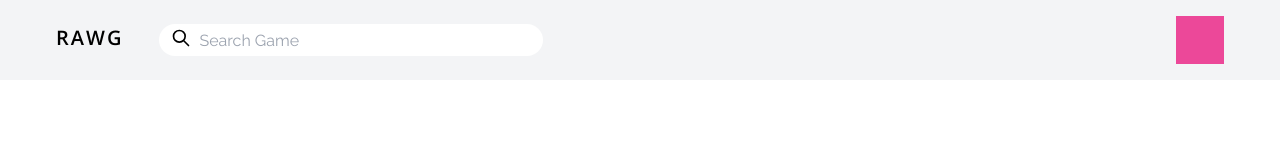
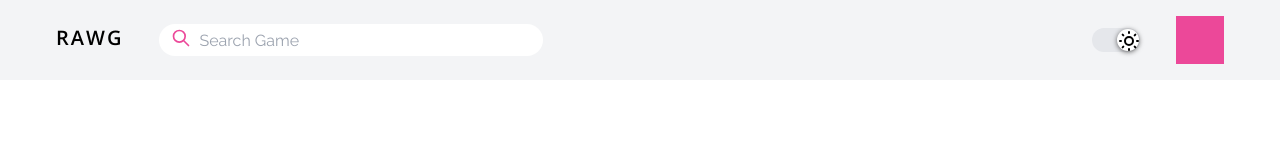
Before and after one commit to khanhhua165/rawg-game, a React (Create React App) app: page / in a window 1280 px wide. Shown: the top 160 px of the page. Built offline with nearby package versions, Linux system fonts and the light colour scheme.

Commit message:
add REDUX

```diff
--- a/package.json
+++ b/package.json
@@ -12,7 +12,9 @@
     "react-redux": "^7.2.2",
     "react-router-dom": "^5.2.0",
     "react-scripts": "4.0.3",
+    "react-switch": "^6.0.0",
     "redux": "^4.0.5",
+    "redux-devtools-extension": "^2.13.8",
     "redux-thunk": "^2.3.0",
     "typescript": "^4.2.2",
     "web-vitals": "^1.1.0"
--- a/src/App.tsx
+++ b/src/App.tsx
@@ -1,12 +1,24 @@
 import React from "react";
+import { connect, ConnectedProps } from "react-redux";
 import Layout from "./components/Layout";
+import { AppState } from "./reducers/AppReducer";
 
-function App() {
+const mapStateToProps = (state: AppState) => {
+  return {
+    isLightMode: state.isLightMode,
+  };
+};
+type PropsFromRedux = ConnectedProps<typeof connector>;
+
+const connector = connect(mapStateToProps);
+
+const App: React.FC<PropsFromRedux> = (props) => {
+  const darkMode = props.isLightMode ? "" : "dark";
   return (
-    <div className="font-serif">
+    <div className={`font-serif ${darkMode}`}>
       <Layout />
     </div>
   );
-}
+};
 
-export default App;
+export default connector(App);
--- /dev/null
+++ b/src/actions/AppActions.tsx
@@ -0,0 +1,4 @@
+import { SWITCH_MODE } from "../constants/ActionTypes";
+export const switchUI = () => ({
+  type: SWITCH_MODE,
+});
--- a/src/components/Navbar.tsx
+++ b/src/components/Navbar.tsx
@@ -1,9 +1,10 @@
 import React from "react";
 import Searchbar from "./Searchbar";
+import UISwitch from "./UISwitch";
 
 const Navbar: React.FC = () => {
   return (
-    <div className="w-full bg-gray-100">
+    <div className="w-full bg-gray-100 dark:bg-gray-900 dark:text-white">
       <div className="flex items-center justify-between py-4 mx-auto px-14 max-w-7xl">
         <div className="flex space-x-9 justify-left">
           <div className="font-sans text-xl font-bold tracking-widest uppercase">
@@ -11,8 +12,10 @@ const Navbar: React.FC = () => {
           </div>
           <Searchbar />
         </div>
-
-        <div className="w-12 h-12 bg-pink-500"></div>
+        <div className="flex items-center justify-center space-x-9">
+          <UISwitch />
+          <div className="w-12 h-12 bg-pink-500"></div>
+        </div>
       </div>
     </div>
   );
--- a/src/components/Searchbar.tsx
+++ b/src/components/Searchbar.tsx
@@ -14,12 +14,12 @@ const Searchbar: React.FC = () => {
     <form onSubmit={handleSubmit(onSubmit)} className="relative">
       <input
         name="gameName"
-        ref={register}
+        ref={register({ required: true })}
         placeholder="Search Game"
-        className="h-8 pl-10 pr-3 rounded-full w-96"
+        className="h-8 pl-10 pr-3 focus:outline-none rounded-2xl w-96 dark:focus:bg-gray-50 dark:hover:bg-gray-50 dark:bg-gray-700 dark:focus:text-black dark:hover:text-black focus:ring-2 focus:ring-pink-600"
       />
       <svg
-        className="absolute w-5 h-5 left-3 bottom-2"
+        className="absolute w-5 h-5 text-pink-500 left-3 bottom-2"
         xmlns="http://www.w3.org/2000/svg"
         fill="none"
         viewBox="0 0 24 24"
--- /dev/null
+++ b/src/components/UISwitch.tsx
@@ -0,0 +1,69 @@
+import React, { Dispatch } from "react";
+import Switch from "react-switch";
+import { connect, ConnectedProps } from "react-redux";
+import { AppAction, AppState } from "../reducers/AppReducer";
+import { switchUI } from "../actions/AppActions";
+
+const mapStateToProps = (state: AppState) => {
+  return {
+    isLightMode: state.isLightMode,
+  };
+};
+
+const mapDispatchToProps = (dispatch: Dispatch<AppAction>) => {
+  return { switchMode: () => dispatch(switchUI()) };
+};
+
+const connector = connect(mapStateToProps, mapDispatchToProps);
+
+type PropsFromRedux = ConnectedProps<typeof connector>;
+
+const UISwitch: React.FC<PropsFromRedux> = (props) => {
+  return (
+    <Switch
+      onChange={props.switchMode}
+      checked={props.isLightMode}
+      onColor="#E5E7EB"
+      offColor="#DB2777"
+      checkedIcon={false}
+      uncheckedIcon={false}
+      checkedHandleIcon={
+        <svg
+          xmlns="http://www.w3.org/2000/svg"
+          fill="none"
+          viewBox="0 0 24 24"
+          stroke="currentColor"
+          className="w-6 h-6 "
+        >
+          <path
+            strokeLinecap="round"
+            strokeLinejoin="round"
+            strokeWidth={2}
+            d="M12 3v1m0 16v1m9-9h-1M4 12H3m15.364 6.364l-.707-.707M6.343 6.343l-.707-.707m12.728 0l-.707.707M6.343 17.657l-.707.707M16 12a4 4 0 11-8 0 4 4 0 018 0z"
+          />
+        </svg>
+      }
+      uncheckedHandleIcon={
+        <svg
+          xmlns="http://www.w3.org/2000/svg"
+          fill="none"
+          viewBox="0 0 24 24"
+          stroke="currentColor"
+          className="w-6 h-6 dark:text-black"
+        >
+          <path
+            strokeLinecap="round"
+            strokeLinejoin="round"
+            strokeWidth={2}
+            d="M20.354 15.354A9 9 0 018.646 3.646 9.003 9.003 0 0012 21a9.003 9.003 0 008.354-5.646z"
+          />
+        </svg>
+      }
+      boxShadow="0px 1px 5px rgba(0, 0, 0, 0.6)"
+      height={24}
+      width={48}
+    />
+  );
+};
+
+export default connector(UISwitch);
--- /dev/null
+++ b/src/constants/ActionTypes.tsx
@@ -0,0 +1,2 @@
+//* App Actions
+export const SWITCH_MODE = "SWITCH_MODE";
--- a/src/index.tsx
+++ b/src/index.tsx
@@ -1,14 +1,18 @@
-import React from 'react';
-import ReactDOM from 'react-dom';
-import './index.css';
-import App from './App';
-import reportWebVitals from './reportWebVitals';
+import React from "react";
+import ReactDOM from "react-dom";
+import "./index.css";
+import App from "./App";
+import reportWebVitals from "./reportWebVitals";
+import { Provider } from "react-redux";
+import store from "./store";
 
 ReactDOM.render(
   <React.StrictMode>
-    <App />
+    <Provider store={store}>
+      <App />
+    </Provider>
   </React.StrictMode>,
-  document.getElementById('root')
+  document.getElementById("root")
 );
 
 // If you want to start measuring performance in your app, pass a function
--- /dev/null
+++ b/src/reducers/AppReducer.tsx
@@ -0,0 +1,23 @@
+import * as ActionTypes from "../constants/ActionTypes";
+export interface AppAction {
+  type: string;
+}
+
+export interface AppState {
+  isLightMode: boolean;
+}
+
+const initialState = {
+  isLightMode: true,
+};
+
+const reducer = (state = initialState, action: AppAction) => {
+  switch (action.type) {
+    case ActionTypes.SWITCH_MODE:
+      const currentMode = !state.isLightMode;
+      return { isLightMode: currentMode };
+    default:
+      return state;
+  }
+};
+export default reducer;
--- /dev/null
+++ b/src/store.tsx
@@ -0,0 +1,11 @@
+import { createStore, applyMiddleware } from "redux";
+import thunk from "redux-thunk";
+import { composeWithDevTools } from "redux-devtools-extension";
+import appReducer from "./reducers/AppReducer";
+
+const store = createStore(
+  appReducer,
+  composeWithDevTools(applyMiddleware(thunk))
+);
+
+export default store;
--- a/tailwind.config.js
+++ b/tailwind.config.js
@@ -1,6 +1,6 @@
 module.exports = {
   purge: ["./public/**/*.html", "./src/**/*.tsx"],
-  darkMode: false, // or 'media' or 'class'
+  darkMode: "class", // or 'media' or 'class'
   theme: {
     fontFamily: {
       sans: [
```
Also changed, not shown: 1 other file (tests, documents, lock files or other folders).
